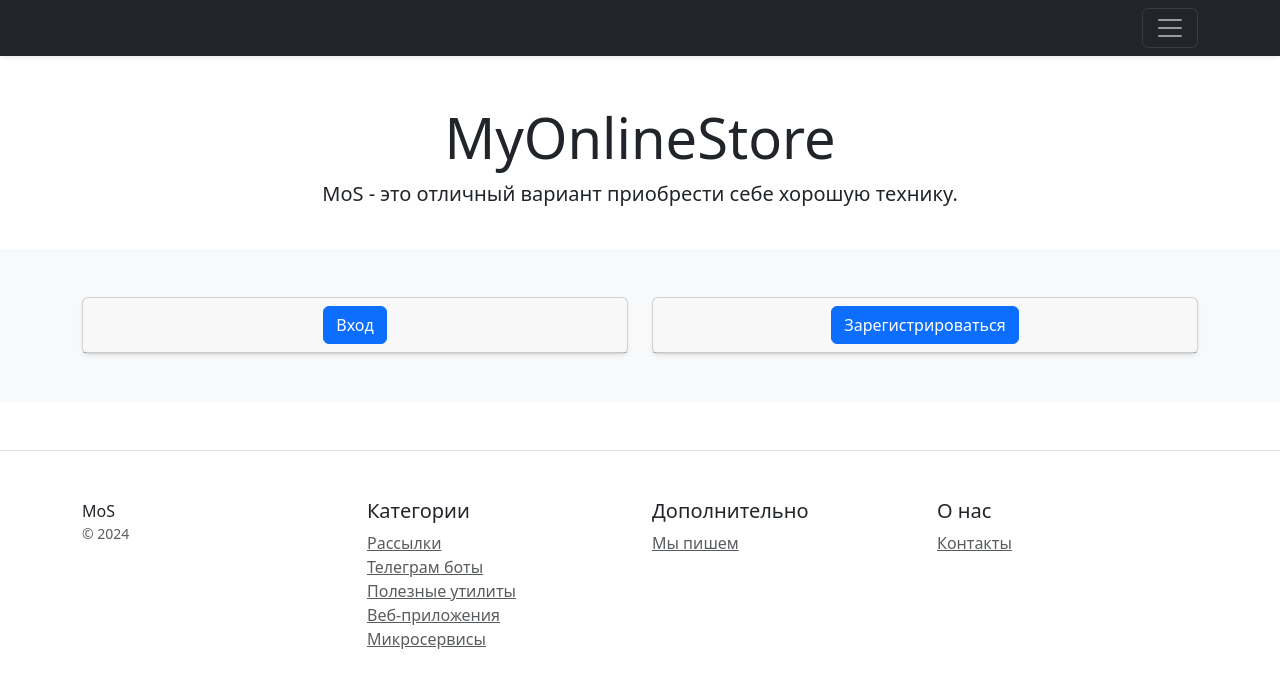
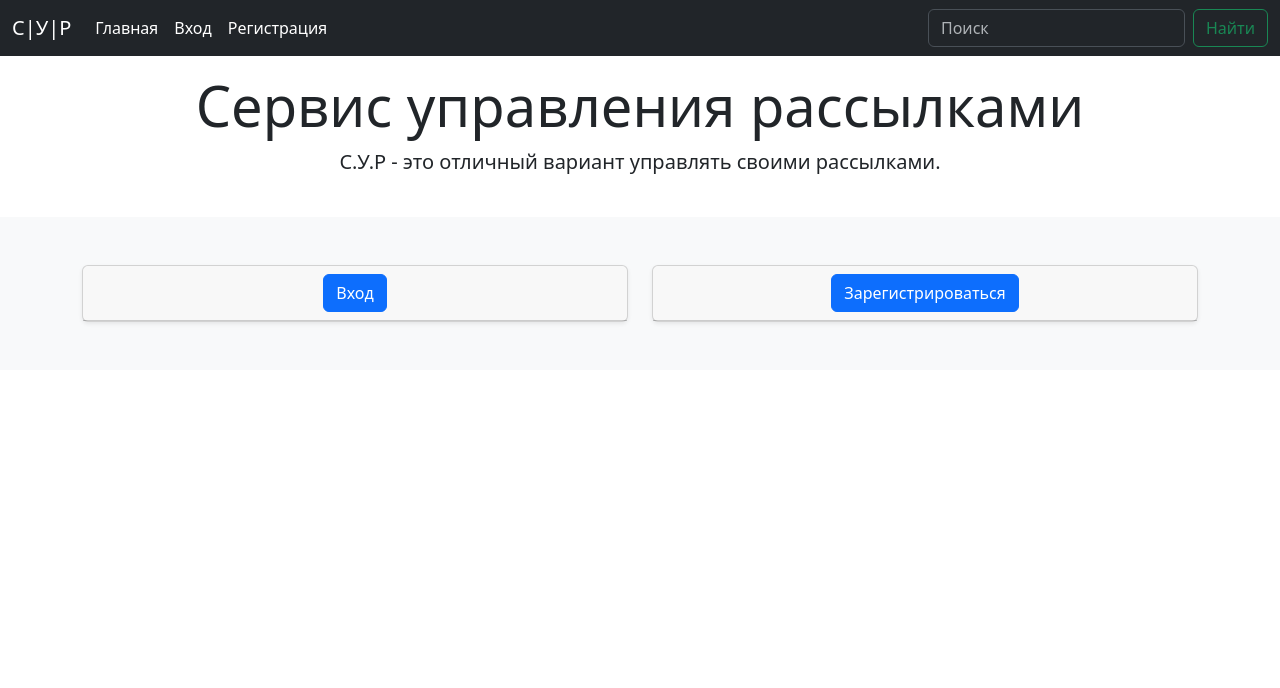
Before and after one commit to SergeiVokhminov/Course_PR_4, a Django app: page / in a window 1280 px wide. Shown: the top 688 px of the page. Run offline with Django 5.2, Linux system fonts and the light colour scheme; some libraries are stand-ins or nearby versions.

Commit message:
обновлены шаблоны в приложении mailing

```diff
--- a/mailing/templates/mailing/base.html
+++ b/mailing/templates/mailing/base.html
@@ -8,7 +8,7 @@
     <meta name="viewport" content="width=device-width, initial-scale=1">
     <title>{% block title %}{% endblock %}</title>
     <link href="{% static '/css/bootstrap.min.css' %}" rel="stylesheet"/> <!--Подключите статические файлы со стилями Bootstrap-->
-
+    .class { padding: 20px 25px; }
 </head>
 <body>
 
@@ -17,46 +17,17 @@
 </header>
 
 <div class="pricing-header px-3 py-3 pt-md-5 pb-md-4 mx-auto text-center">
-    <h1 class="display-4">MyOnlineStore</h1>
-    <p class="lead">MoS - это отличный вариант приобрести себе хорошую технику.</p>
+    {% if user.is_authenticated %}
+    <h1>Привет, {{ user.slug | default:user.email }}</h1>
+    {% else %}
+    <h1 class="display-4">Сервис управления рассылками</h1>
+    <p class="lead">С.У.Р - это отличный вариант управлять своими рассылками.</p>
+    {% endif %}
 </div>
 
 {% block content %}
 {% endblock %}
 
-<footer class="pt-4 my-md-5 pt-md-5 border-top">
-    <div class="container">
-        <div class="row">
-            <div class="col-12 col-md">
-                MoS
-                <small class="d-block mb-3 text-muted">&copy; 2024</small>
-            </div>
-            <div class="col-6 col-md">
-                <h5>Категории</h5>
-                <ul class="list-unstyled text-small">
-                    <li><a class="text-muted" href="#">Рассылки</a></li>
-                    <li><a class="text-muted" href="#">Телеграм боты</a></li>
-                    <li><a class="text-muted" href="#">Полезные утилиты</a></li>
-                    <li><a class="text-muted" href="#">Веб-приложения</a></li>
-                    <li><a class="text-muted" href="#">Микросервисы</a></li>
-                </ul>
-            </div>
-            <div class="col-6 col-md">
-                <h5>Дополнительно</h5>
-                <ul class="list-unstyled text-small">
-                    <li><a class="text-muted" href="#">Мы пишем</a></li>
-                </ul>
-            </div>
-            <div class="col-6 col-md">
-                <h5>О нас</h5>
-                <ul class="list-unstyled text-small">
-                    <li><a class="text-muted" href="#">Контакты</a></li>
-                </ul>
-            </div>
-        </div>
-    </div>
-</footer>
-
 <script src="{% static '/js/bootstrap.bundle.min.js' %}"></script><!-- Подключите статические файлы со скриптами Bootstrap -->
 </body>
 </html>
--- a/mailing/templates/mailing/home.html
+++ b/mailing/templates/mailing/home.html
@@ -4,6 +4,44 @@
 <div class="album py-5 bg-body-tertiary">
     <div class="container">
         <div class="row row-cols-1 row-cols-sm-2 row-cols-md-2 g-4 text-center">
+            {% if user.is_authenticated %}
+            <div class="col">
+                <div class="card shadow-sm" >
+                    <a class="btn btn-primary" href="{% url 'mailing:message_info' %}" role="button">
+                        Посмотреть информацию о моих сообщения
+                    </a>
+                </div>
+            </div>
+            <div class="col">
+                <div class="card shadow-sm" >
+                    <a class="btn btn-primary" href="{% url 'mailing:recipient_info' %}" role="button">
+                        Посмотреть информацию о получателях рассылок
+                    </a>
+                </div>
+            </div>
+            <div class="col">
+                <div class="card shadow-sm" >
+                    <a class="btn btn-primary" href="{% url 'mailing:mailing_info' %}" role="button">
+                        Посмотреть информацию о моих рассылках
+                    </a>
+                </div>
+            </div>
+            <div class="col">
+                <div class="card shadow-sm">
+                    <a class="btn btn-primary" href="{% url 'mailing:main' %}" role="button">
+                        Общая информация по рассылкам
+                    </a>
+                </div>
+            </div>
+            <div class="col">
+<!--                <div class="card shadow-sm">-->
+                    <form method="post" action="{% url 'users:logout' %}">
+                        {% csrf_token %}
+                        <button type="submit" class="btn btn-primary" role="button">Выход</button>
+                    </form>
+                </div>
+            </div>
+            {% else %}
             <div class="col">
                 <div class="card shadow-sm">
                     <div class="card-header">
--- a/mailing/templates/mailing/includes/menu.html
+++ b/mailing/templates/mailing/includes/menu.html
@@ -1,27 +1,47 @@
-<div class="collapse text-bg-dark" id="navbarHeader">
-    <div class="container">
-        <div class="row">
-            <div class="col-sm-8 col-md-7 py-4">
-                <h4>MyOnlineStore</h4>
-                <p class="text-body-secondary">Отличное место для покупки современной техники!</p>
-            </div>
-            <div class="col-sm-4 offset-md-1 py-4">
-                <h4>Навигация</h4>
-                <ul class="list-unstyled">
-                    <li><a href="{% url 'mailing:home' %}" class="text-white">Главная</a></li>
-                    <li><a href="{% url 'users:login' %}" class="text-white">Вход</a></li>
-                    <li><a href="{% url 'users:register' %}" class="text-white">Регистрация</a></li>
-                </ul>
-            </div>
+<nav class="navbar navbar-expand-md navbar-dark fixed-top bg-dark">
+    <div class="container-fluid">
+        <a class="navbar-brand" href="#">C|У|Р</a>
+        <button class="navbar-toggler" type="button" data-bs-toggle="collapse" data-bs-target="#navbarCollapse" aria-controls="navbarCollapse" aria-expanded="false" aria-label="Toggle navigation">
+            <span class="navbar-toggler-icon"></span>
+        </button>
+        <div class="collapse navbar-collapse" id="navbarCollapse">
+            <ul class="navbar-nav me-auto mb-2 mb-md-0">
+                <li class="nav-item">
+                    <a class="nav-link active" href="{% url 'mailing:home' %}" role="button">Главная</a>
+                </li>
+                {% if user.is_authenticated %}
+                <li class="nav-item">
+                    <a class="nav-link active" href="{% url 'mailing:message_list' %}" role="button">
+                        Информация о сообщениях
+                    </a>
+                </li>
+                <li class="nav-item">
+                    <a class="nav-link active" href="/" role="button">
+                        Информация о получателях рассылок
+                    </a>
+                </li>
+                <li class="nav-item">
+                    <a class="nav-link active" href="/" role="button">
+                        Информация о рассылках
+                    </a>
+                </li>
+                <form method="post" action="{% url 'users:logout' %}">
+                    {% csrf_token %}
+                    <button type="submit" class="btn btn-link nav-link">Выход</button>
+                </form>
+                {% else %}
+                <li class="nav-item">
+                    <a class="nav-link active" href="{% url 'users:login' %}" role="button">Вход</a>
+                </li>
+                <li class="nav-item">
+                    <a class="nav-link active" href="{% url 'users:register' %}" role="button">Регистрация</a>
+                </li>
+                {% endif %}
+            </ul>
+            <form class="d-flex" role="search">
+                <input class="form-control me-2" type="search" placeholder="Поиск">
+                <button class="btn btn-outline-success" type="submit">Найти</button>
+            </form>
         </div>
     </div>
-</div>
-<div class="navbar navbar-dark bg-dark shadow-sm">
-    <div class="container">
-        <a href="#" class="navbar-brand d-flex align-items-center">
-        </a>
-        <button class="navbar-toggler" type="button" data-bs-toggle="collapse" data-bs-target="#navbarHeader" aria-controls="navbarHeader" aria-expanded="false" aria-label="Toggle navigation">
-            <span class="navbar-toggler-icon"></span>
-        </button>
-    </div>
-</div>
+</nav>
--- a/mailing/templates/mailing/main.html
+++ b/mailing/templates/mailing/main.html
@@ -4,9 +4,9 @@
 <div class="container">
     <div class="container mt-3">
         <h1 class="my-0 font-weight-normal text-center">Общая информация по рассылкам</h1>
-        <h4 class="my-0 font-weight-normal mt-3">Количество всех рассылок: {{mailing_all|length}}</h4>
-        <h4 class="my-0 font-weight-normal mt-3">Количество активных рассылок: {{mailing_active|length}}</h4>
-        <h4 class="my-0 font-weight-normal mt-3">Количество уникальных получателей: {{recipients_all|length}}</h4>
+        <h4 class="my-0 font-weight-normal mt-3">Количество всех рассылок: {{mailing_all | length}}</h4>
+        <h4 class="my-0 font-weight-normal mt-3">Количество активных рассылок: {{mailing_active | length}}</h4>
+        <h4 class="my-0 font-weight-normal mt-3">Количество уникальных получателей: {{recipients_all | length}}</h4>
     </div>
 </div>
 {% endblock %}
```
Also changed, not shown: other parts of mailing/templates/mailing/home.html (+4 -1 lines).
